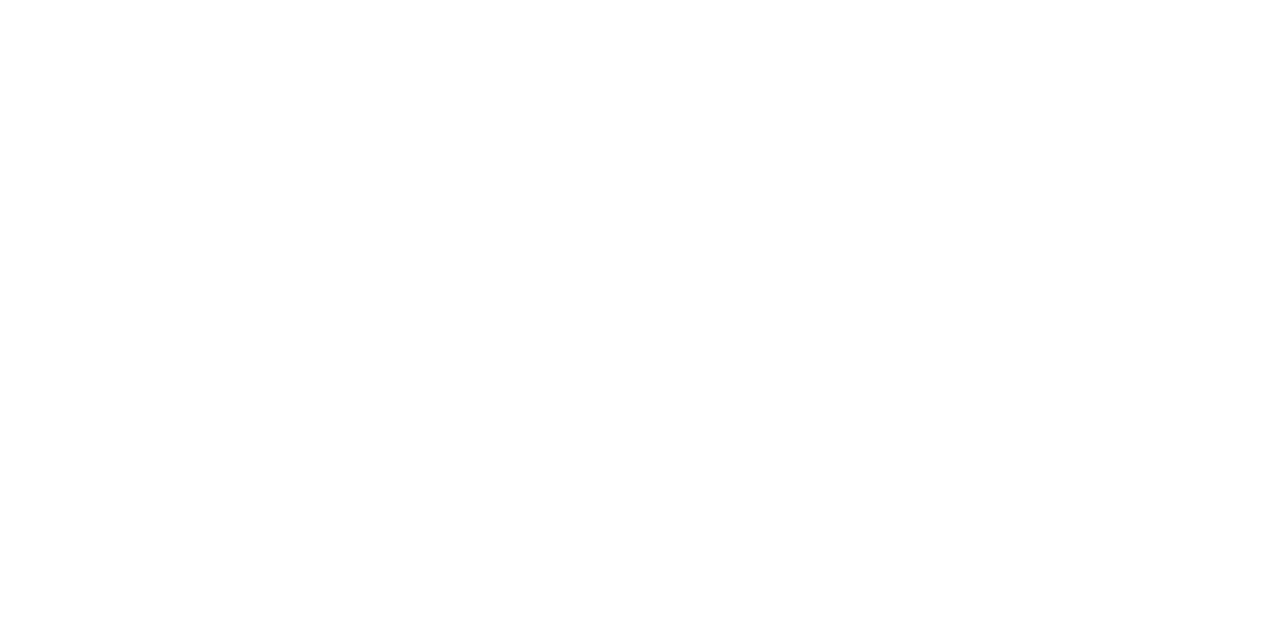
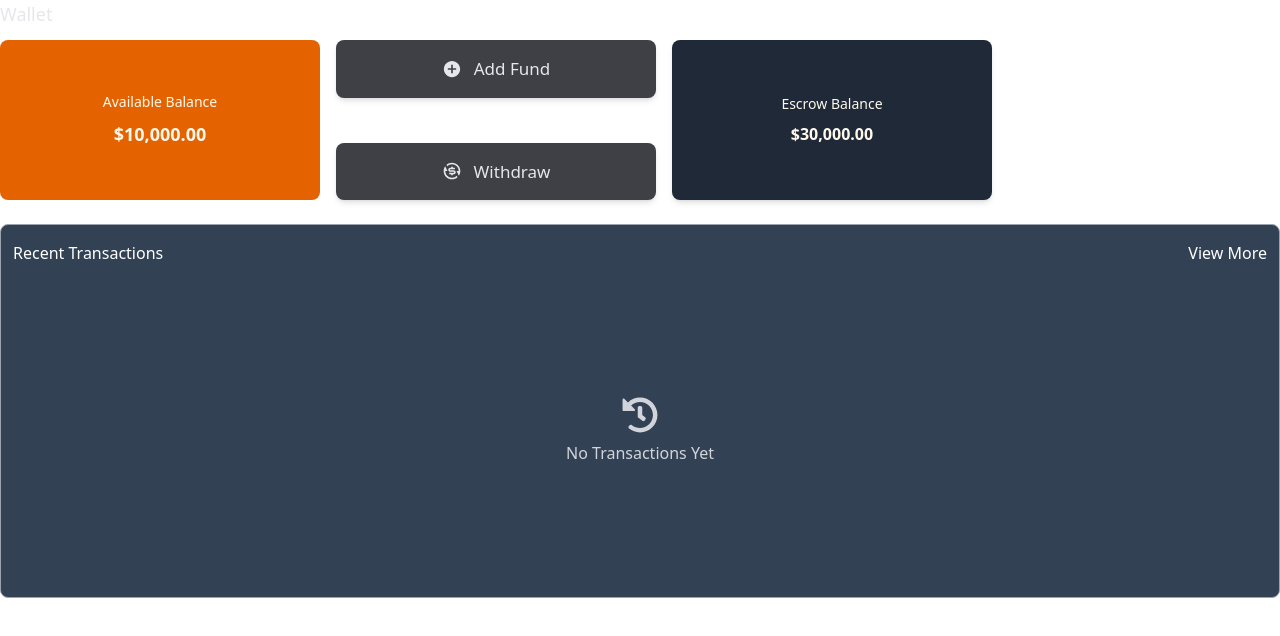
Before and after one commit to Alphatech29/speednet, a React (Vite) app in the folder client/: page /wallet in a window 1280 px wide. Before the commit this address had no page. Shown: the top 636 px of the page. Built offline with nearby package versions, Linux system fonts and the light colour scheme.

Commit message:
transaction history and order and wallet added

```diff
--- a/client/src/App.jsx
+++ b/client/src/App.jsx
@@ -6,7 +6,7 @@
 import { AuthProvider } from "./components/control/authContext";
 import PrivateRoute from "./components/control/private";
 import UserRoute from "./userRoute/userRoute";
-import Marketplace from "./views/user/shop/marketplace/marketplace";
+import Wallet from "./views/user/wallet/wallet";
 
 function App() {
   return (
@@ -30,7 +30,7 @@
               </Layout>
             }
           />
-           <Route path="/marketplace" element={<Marketplace />} />
+           <Route path="/wallet" element={<Wallet />} />
           <Route
             path="/auth/register"
             element={
--- a/client/src/userRoute/userRoute.jsx
+++ b/client/src/userRoute/userRoute.jsx
@@ -4,6 +4,7 @@
 import Default from '../views/user/dashboard/Default';
 import Wallet from '../views/user/wallet/wallet';
 import Marketplace from '../views/user/shop/marketplace/marketplace';
+import Order from '../views/user/purchase/order';
 
 
 
@@ -16,6 +17,7 @@
         <Route path="dashboard" element={<Default />} />
         <Route path="marketplace" element={<Marketplace />} />
         <Route path="wallet" element={<Wallet />} />
+        <Route path='order' element={<Order/>}/>
 
 
         {/* GiftCard as a layout route with nested routes */}
--- /dev/null
+++ b/client/src/views/user/history/transaction.jsx
@@ -0,0 +1,22 @@
+import React from "react";
+import { FaHistory } from "react-icons/fa";
+
+const Transaction = () => {
+  return (
+    <div className="bg-slate-700 flex flex-col w-full border border-gray-400 rounded-lg mt-6 px-3 py-4">
+      {/* Header */}
+      <div className="w-full flex justify-between items-center text-white text-base">
+        <span>Recent Transactions</span>
+        <span className="cursor-pointer">View More</span>
+      </div>
+
+      {/* Transaction List */}
+      <div className="w-full min-h-[300px] flex flex-col items-center justify-center gap-2 mt-4 text-gray-300">
+        <FaHistory className="text-4xl" />
+        <p>No Transactions Yet</p>
+      </div>
+    </div>
+  );
+};
+
+export default Transaction;
--- a/client/src/views/user/partials/sidebar.jsx
+++ b/client/src/views/user/partials/sidebar.jsx
@@ -36,7 +36,7 @@
         </NavLink>
 
         <NavLink
-          to="/user/my-purchase"
+          to="/user/order"
           className='flex items-center gap-2 text-base hover:bg-primary-600 hover:p-2 hover:rounded-lg hover:text-pay'
         >
           <BiSolidPurchaseTag />
--- /dev/null
+++ b/client/src/views/user/purchase/order.jsx
@@ -0,0 +1,31 @@
+import React from "react";
+import { FaFile } from "react-icons/fa";
+import { Alert } from "flowbite-react";
+
+const Order = () => {
+  return (
+    <div className="flex flex-col w-full">
+      <div className="mb-4">
+        <span className="text-lg font-medium text-gray-200 ">My Purchase</span>
+      </div>
+      {/* Alert Section */}
+      <div>
+        <Alert color="warning" rounded className="bg-yellow-100 text-yellow-800 border-yellow-500">
+          <span className="font-medium">Important!</span> Customers are not eligible for a refund on any social media product unless it is reported as defective and returned within 24 hours of purchase. To receive prompt assistance, please report any defects immediately after purchase.
+        </Alert>
+      </div>
+
+      {/* Transactions Section */}
+      <div className="bg-slate-700 flex flex-col w-full border border-gray-400 rounded-lg mt-6 px-3 py-4">
+
+        {/* Transaction List */}
+        <div className="w-full min-h-[300px] flex flex-col items-center justify-center gap-2 mt-4 text-gray-300">
+          <FaFile className="text-4xl" />
+          <p>No Purchase Record</p>
+        </div>
+      </div>
+    </div>
+  );
+};
+
+export default Order;
--- a/client/src/views/user/wallet/wallet.jsx
+++ b/client/src/views/user/wallet/wallet.jsx
@@ -1,9 +1,39 @@
 import React from 'react';
+import { IoMdAddCircle } from "react-icons/io";
+import { RiExchangeDollarFill } from "react-icons/ri";
+import Transaction from "./../history/transaction";
+
+
 
 const Wallet = () => {
   return (
-    <div>
+    <div className='w-full h-screen flex flex-col'>
+      <div className='text-lg font-medium text-gray-200 '>Wallet</div>
+      <div className='w-full gap-4 flex justify-start items-center pt-3'>
+        <div className='bg-primary-600 w-80 h-40 rounded-lg flex flex-col gap-2 justify-center items-center'>
+          <span className='text-pay text-sm'>Available Balance</span>
+          <p className='text-pay text-lg font-semibold'>$10,000.00</p>
+        </div>
 
+        <div className='w-80 h-40 rounded-lg  flex flex-col justify-between items-center'>
+         <div className='bg-zinc-700 shadow-md w-full  rounded-lg px-3 py-4 flex justify-center items-center'>
+          <button className='w-full flex justify-center items-center gap-3 text-gray-200 text-[17px]'><IoMdAddCircle className='text-[20px]'/>
+          Add Fund</button>
+         </div>
+         <div className='bg-zinc-700 shadow-md w-full rounded-lg px-3 py-4 flex justify-center items-center'>
+          <button className='w-full flex justify-center items-center gap-3 text-gray-200 text-[17px]'><RiExchangeDollarFill className='text-[20px]'/>
+          Withdraw</button>
+         </div>
+        </div>
+
+        <div className='bg-gray-800 w-80 h-40 rounded-lg shadow-md   flex flex-col justify-center items-center p-3'>
+         <div className='flex flex-col justify-center items-center gap-2 text-pay'>
+         <span className='text-sm'>Escrow Balance</span>
+         <span className='font-semibold text-base'>$30,000.00</span>
+         </div>
+        </div>
+      </div>
+      <Transaction/>
     </div>
   );
 }
```
Also changed, not shown: 1 other file (tests, documents, lock files or other folders).
